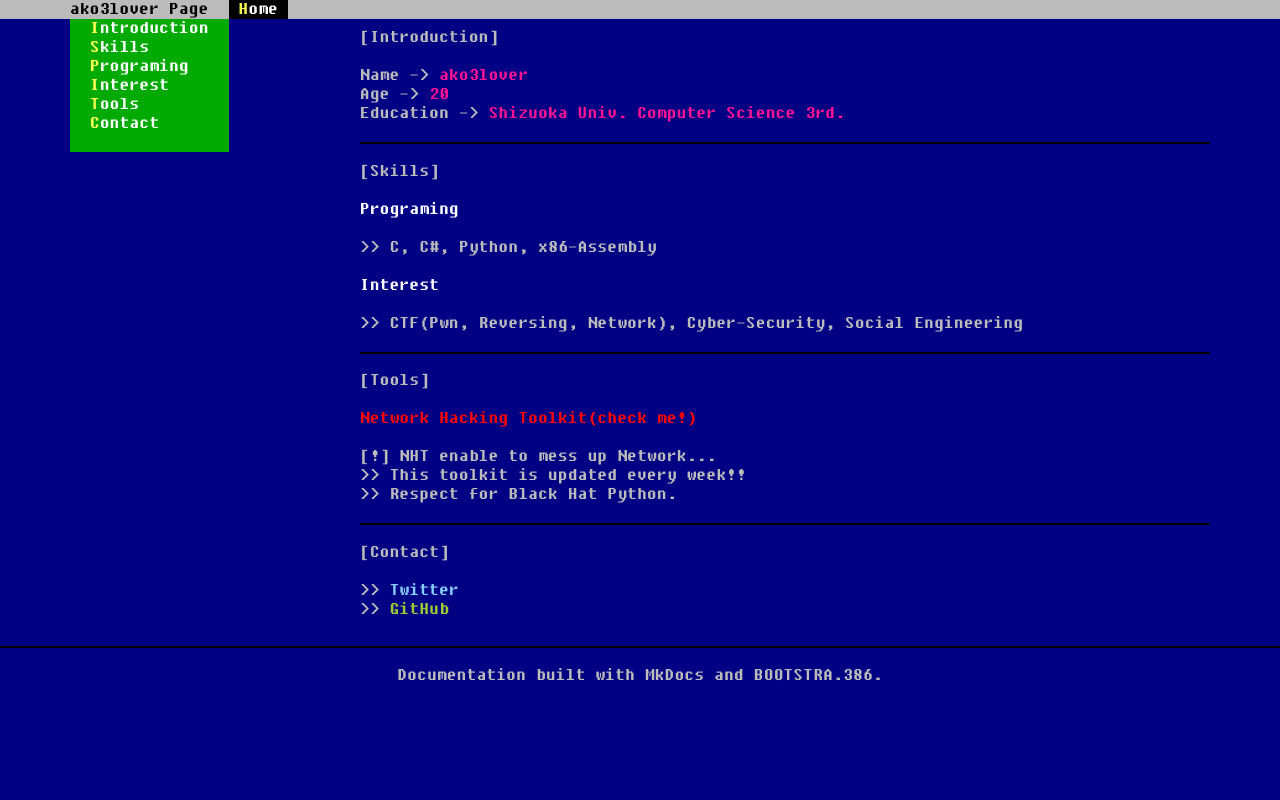
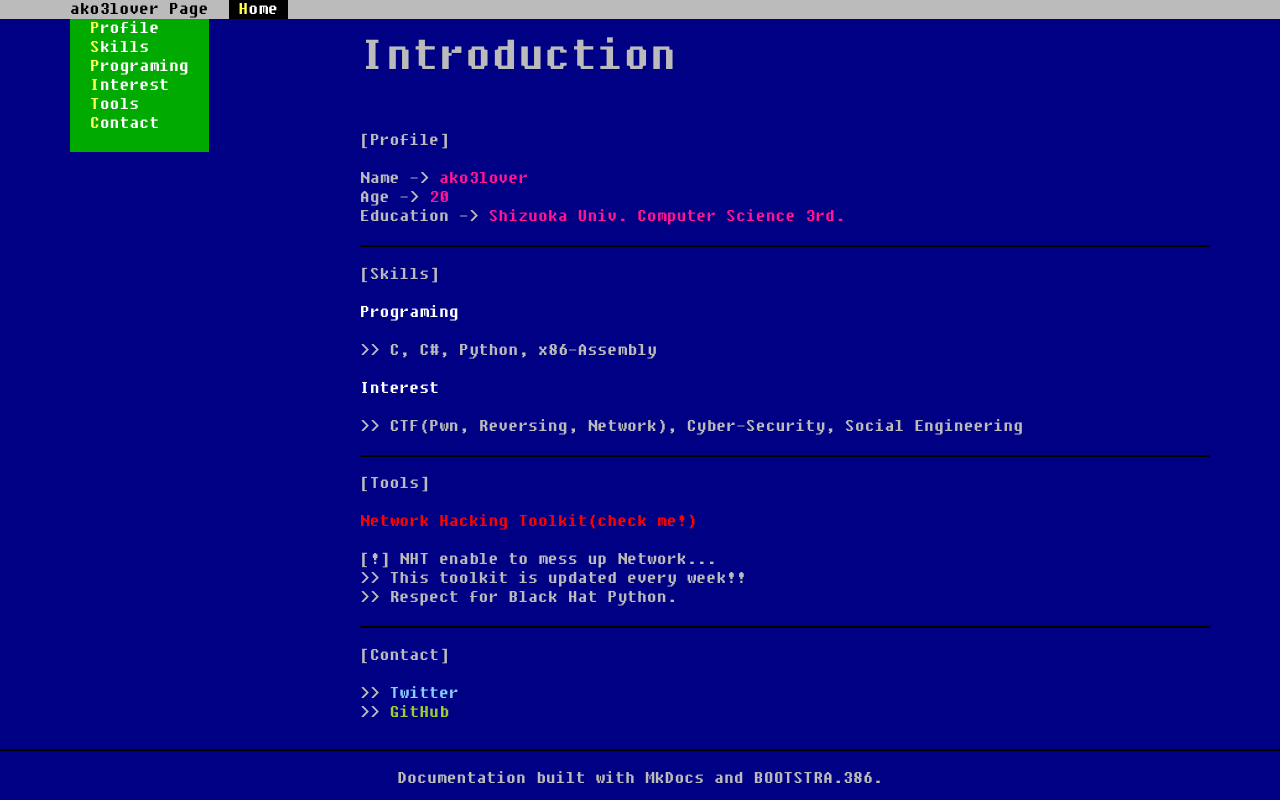
Before and after one commit to ako3lover/homepage, a plain HTML site: page index.html in a window 1280 px wide. Drawn offline with Linux system fonts and the light colour scheme.

Commit message:
Deployed  with MkDocs version: 1.0.4

```diff
--- a/index.html
+++ b/index.html
@@ -67,7 +67,7 @@
     <ul class="nav bs-sidenav">
 
 
-        <li class="main active"><a href="#introduction">Introduction</a></li>
+        <li class="main active"><a href="#profile">Profile</a></li>
 
 
         <li class="main "><a href="#skills">Skills</a></li>
@@ -89,7 +89,11 @@
                     <div class="col-md-9" role="main">
 
 <hr />
-<h3 id="introduction">Introduction</h3>
+<p><br>
+<font size=9>Introduction</font><br />
+<br>
+<br></p>
+<h3 id="profile">Profile</h3>
 <p>Name        -&gt; <font color="DeepPink">ako3lover</font><br />
 Age         -&gt; <font color="DeepPink">20</font><br />
 Education  -&gt; <font color="DeepPink">Shizuoka Univ. Computer Science 3rd.</font>    </p>
--- a/search/search_index.json
+++ b/search/search_index.json
@@ -1 +1 @@
-{"config":{"lang":["en"],"prebuild_index":false,"separator":"[\\s\\-]+"},"docs":[{"location":"","text":"Introduction Name - ako3lover Age - 20 Education - Shizuoka Univ. Computer Science 3rd. Skills Programing > C, C#, Python, x86-Assembly Interest > CTF(Pwn, Reversing, Network), Cyber-Security, Social Engineering Tools Network Hacking Toolkit(check me!) [!] NHT enable to mess up Network... > This toolkit is updated every week!! > Respect for Black Hat Python. Contact > Twitter > GitHub","title":"Home"},{"location":"#introduction","text":"Name - ako3lover Age - 20 Education - Shizuoka Univ. Computer Science 3rd.","title":"Introduction"},{"location":"#skills","text":"","title":"Skills"},{"location":"#programing","text":"> C, C#, Python, x86-Assembly","title":"Programing"},{"location":"#interest","text":"> CTF(Pwn, Reversing, Network), Cyber-Security, Social Engineering","title":"Interest"},{"location":"#tools","text":"Network Hacking Toolkit(check me!) [!] NHT enable to mess up Network... > This toolkit is updated every week!! > Respect for Black Hat Python.","title":"Tools"},{"location":"#contact","text":"> Twitter > GitHub","title":"Contact"}]}
+{"config":{"lang":["en"],"prebuild_index":false,"separator":"[\\s\\-]+"},"docs":[{"location":"","text":"Introduction Profile Name - ako3lover Age - 20 Education - Shizuoka Univ. Computer Science 3rd. Skills Programing > C, C#, Python, x86-Assembly Interest > CTF(Pwn, Reversing, Network), Cyber-Security, Social Engineering Tools Network Hacking Toolkit(check me!) [!] NHT enable to mess up Network... > This toolkit is updated every week!! > Respect for Black Hat Python. Contact > Twitter > GitHub","title":"Home"},{"location":"#profile","text":"Name - ako3lover Age - 20 Education - Shizuoka Univ. Computer Science 3rd.","title":"Profile"},{"location":"#skills","text":"","title":"Skills"},{"location":"#programing","text":"> C, C#, Python, x86-Assembly","title":"Programing"},{"location":"#interest","text":"> CTF(Pwn, Reversing, Network), Cyber-Security, Social Engineering","title":"Interest"},{"location":"#tools","text":"Network Hacking Toolkit(check me!) [!] NHT enable to mess up Network... > This toolkit is updated every week!! > Respect for Black Hat Python.","title":"Tools"},{"location":"#contact","text":"> Twitter > GitHub","title":"Contact"}]}
```
Also changed, not shown: 1 other file.
